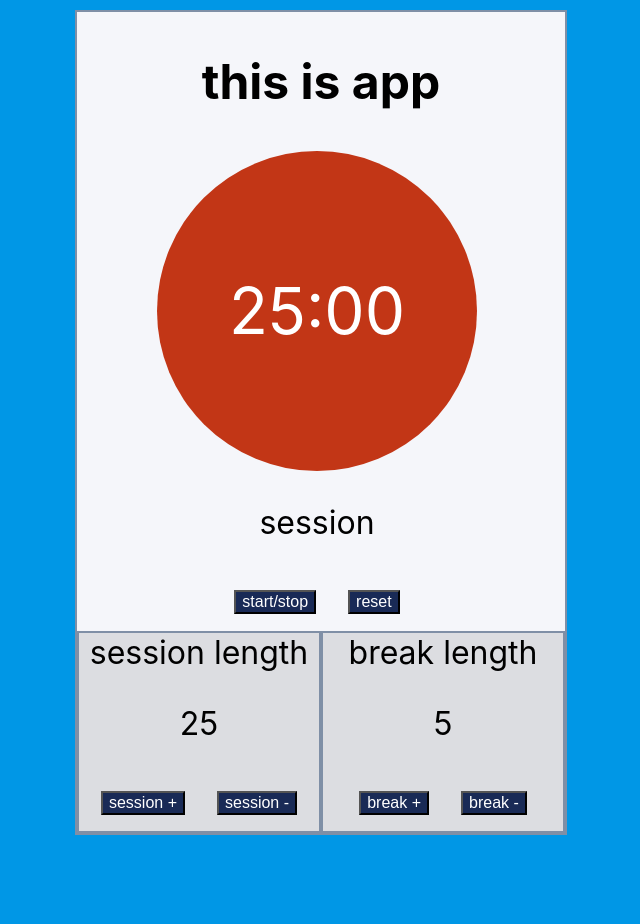
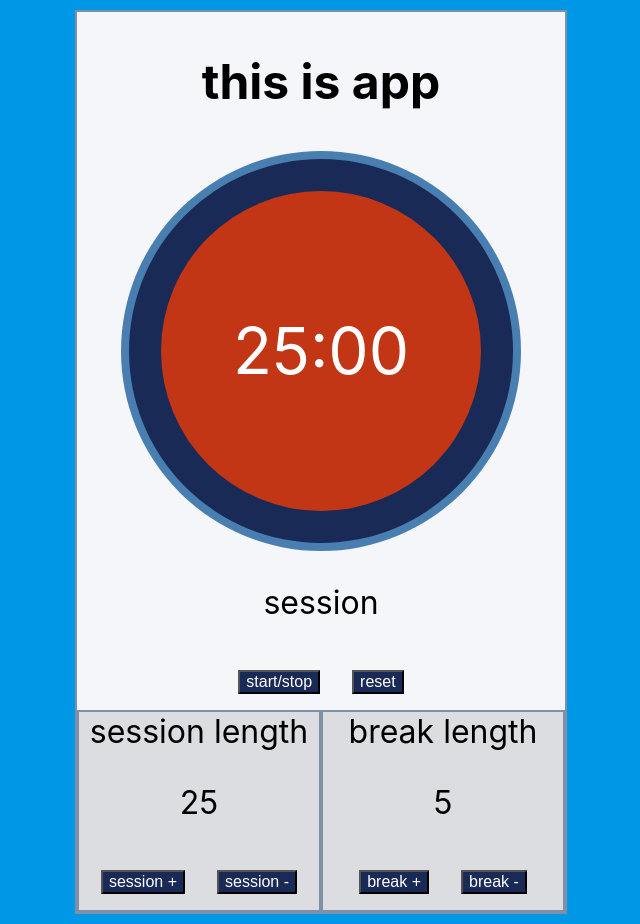
Before and after one commit to markoter/pomodoro-timer, a React (Create React App) app: page / in a window 1280 px wide. Shown: the whole page, without its empty margins (319-959 px from the left). Before the commit the page ends 845 px from the top, so only its background shows below. Built offline with nearby package versions, Linux system fonts and the light colour scheme.

Commit message:
add circles for visual counting

```diff
--- a/src/clockComp.js
+++ b/src/clockComp.js
@@ -7,9 +7,14 @@ const ClockComp = (props, ref) => {
 
     return (
         <div id="clock">
-            <div id="pomodoro">
-                <time id="time-left">{time}</time>
+            <div id="pomodoro-circle-out">
+                <div id="pomodoro-circle-in">
+                    <div id="pomodoro">
+                        <time id="time-left">{time}</time>
+                    </div>
+                </div>
             </div>
+
             <p id="timer-label">{currentCounting}</p>
             <div id="controls">
                 <button id="start_stop" onClick={countDown}>start/stop</button>
--- a/src/index.css
+++ b/src/index.css
@@ -3,8 +3,10 @@
   --color-app: #f5f6fa;
   --color-app-secondary: #dcdde1;
   --color-pomodoro: #c23616;
+  --color-pomodoro-out: #487eb0;
+  --color-pomodoro-in: #192a56;
   --color-borders: #7f8fa6;
-  --color-button: #192a56 ;
+  --color-button: #192a56;
 }
 
 body {
@@ -26,15 +28,39 @@ body {
   margin: 10px;
   height: fit-content;
   width: fit-content;
+  display: flex;
+  flex-direction: column;
+  justify-content: center;
+  align-items: center;
 }
 #app #clock {
   display: flex;
   flex-direction: column;
   align-items: center;
-  width: 30rem;
-  height: 30rem;
+  width: fit-content;
+  height: fit-content;
 }
-#app #clock #pomodoro {
+#app #clock #pomodoro-circle-out {
+  background-color: var(--color-pomodoro);
+  border-radius: 50%;
+  height: 25rem;
+  width: 25rem;
+  background-color: var(--color-pomodoro-out);
+  display: flex;
+  justify-content: center;
+  align-items: center;
+}
+#app #clock #pomodoro-circle-out #pomodoro-circle-in {
+  background-color: var(--color-pomodoro);
+  border-radius: 50%;
+  height: 24rem;
+  width: 24rem;
+  background-color: var(--color-pomodoro-in);
+  display: flex;
+  justify-content: center;
+  align-items: center;
+}
+#app #clock #pomodoro-circle-out #pomodoro-circle-in #pomodoro {
   background-color: var(--color-pomodoro);
   border-radius: 50%;
   height: 20rem;
@@ -43,7 +69,7 @@ body {
   justify-content: center;
   align-items: center;
 }
-#app #clock #pomodoro #time-left {
+#app #clock #pomodoro-circle-out #pomodoro-circle-in #pomodoro #time-left {
   font-size: 4rem;
   color: white;
 }
--- a/src/index.scss
+++ b/src/index.scss
@@ -3,9 +3,10 @@
   --color-app: #f5f6fa;
   --color-app-secondary: #dcdde1;
   --color-pomodoro: #c23616;
+  --color-pomodoro-out: #487eb0;
+  --color-pomodoro-in: #192a56;
   --color-borders: #7f8fa6;
-  --color-button: #192a56
-
+  --color-button: #192a56;
 }
 
 body {
@@ -33,17 +34,39 @@ body {
   margin: 10px;
   height: fit-content;
   width: fit-content;
-  #header {
+  display: flex;
+  flex-direction: column;
+  justify-content: center;
+  align-items: center;
 
-
-  }
+  #header {}
 
   #clock {
     display: flex;
     flex-direction: column;
     align-items: center;
-    width: 30rem;
-    height: 30rem;
+    width: fit-content;
+    height: fit-content;
+
+    #pomodoro-circle-out {
+      background-color: var(--color-pomodoro);
+      border-radius: 50%;
+      height: 25rem;
+      width: 25rem;
+      background-color: var(--color-pomodoro-out);
+      display: flex;
+      justify-content: center;
+      align-items: center;
+
+      #pomodoro-circle-in {
+        background-color: var(--color-pomodoro);
+        border-radius: 50%;
+        height: 24rem;
+        width: 24rem;
+        background-color: var(--color-pomodoro-in);
+        display: flex;
+        justify-content: center;
+        align-items: center;
 
         #pomodoro {
           background-color: var(--color-pomodoro);
@@ -53,11 +76,16 @@ body {
           display: flex;
           justify-content: center;
           align-items: center;
+
           #time-left {
             font-size: 4rem;
             color: white;
           }
         }
+      }
+    }
+
+
   }
 
   #controllers-part {
```
Also changed, not shown: 1 other file (tests, documents, lock files or other folders). Lines whose indentation alone changed are shown as unchanged.
